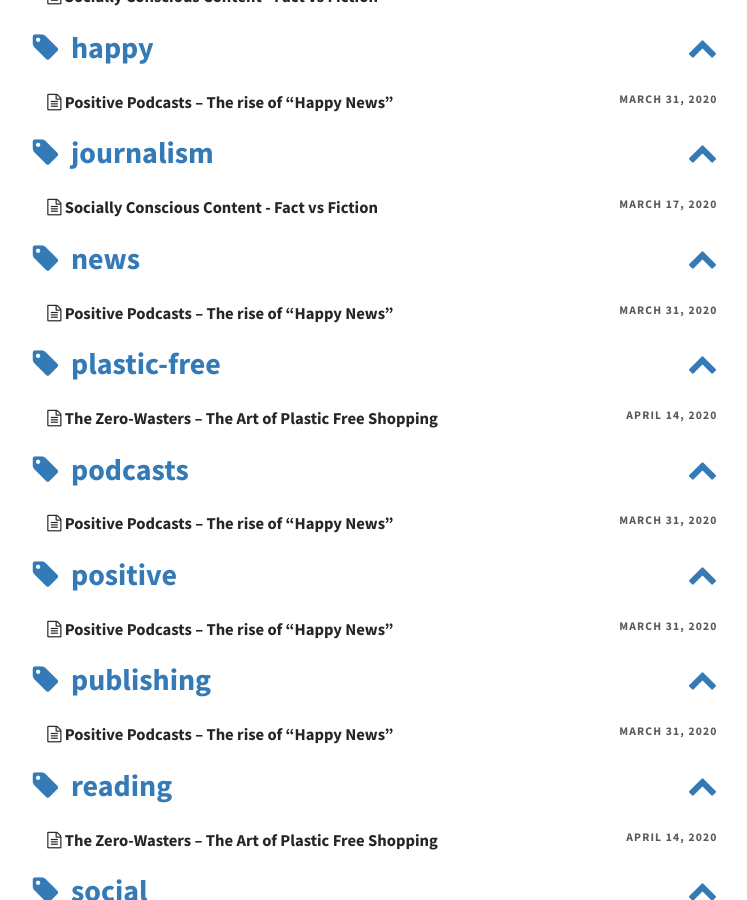
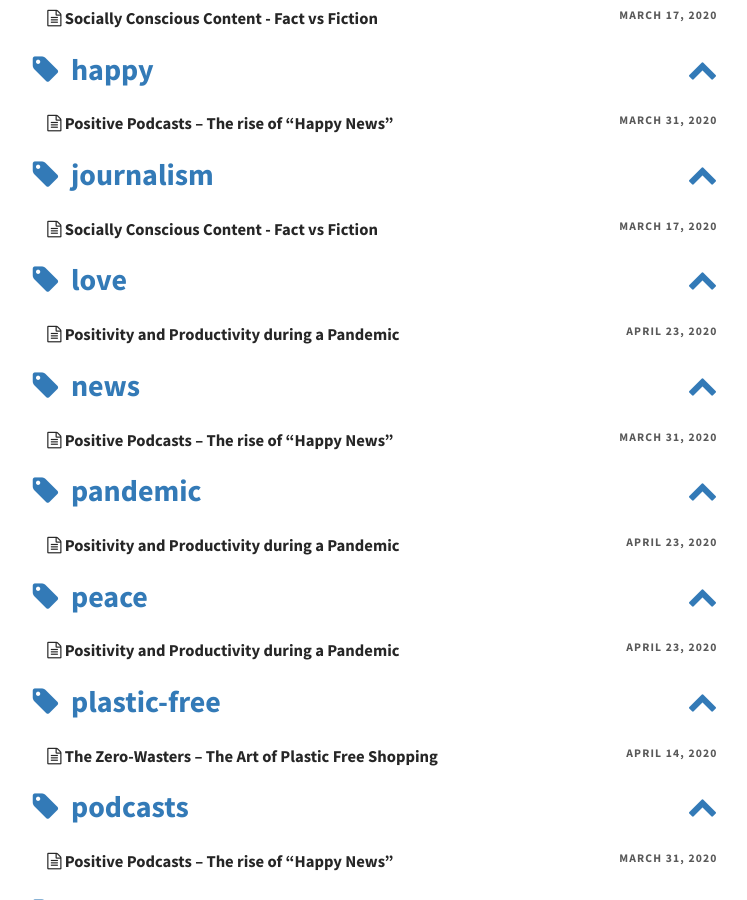
Before and after one commit to sunshinespeaks/sunshinespeaks.github.io, a Jekyll site: the page built from pages/tags.md, in a window 1280 px wide and 900 px high, scrolled down 1996 px. Shown: the whole window, without its empty margins (268-1015 px from the left). Built offline with Jekyll 4.4.1, drawn with Linux system fonts in a browser that asks for light colours; some of the changed text lies outside the part shown.

Commit message:
Updated Positivity And Productivity During A Pandemic and 1 other file

```diff
--- a/_posts/2020-04-30-positivity-and-productivity-during-a-pandemic.markdown
+++ b/_posts/2020-04-23-positivity-and-productivity-during-a-pandemic.markdown
@@ -1,6 +1,14 @@
 ---
 title: Positivity and Productivity during a Pandemic
-date: 2020-04-30 12:45:00 Z
+date: 2020-04-23 12:45:00 Z
+categories:
+- blogging
+- peace
+tags:
+- peace
+- love
+- Blogging
+- pandemic
 header_feature_image: "/uploads/Painting%20.jpg"
 ---
 
```
